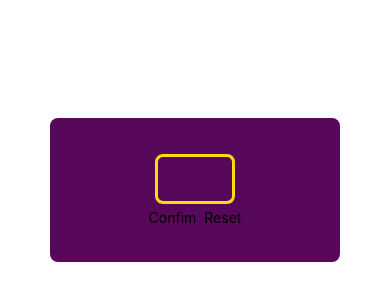
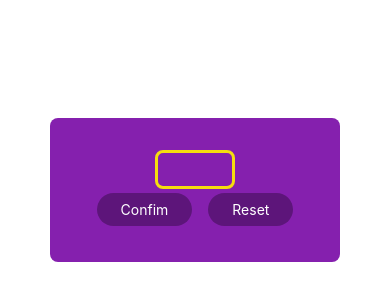
Before and after one commit to adityabhattad2021/learn-react-native, a React Native app in the folder guess-my-number/: screen / in a window 390 px wide. Shown: the part 232-532 px from the top of the page. Built offline with nearby package versions, Linux system fonts and the light colour scheme.

Commit message:
feat: adding visual feedback to the buttons

```diff
--- a/guess-my-number/components/primary-button.js
+++ b/guess-my-number/components/primary-button.js
@@ -1,13 +1,40 @@
-import {View, Text, StyleSheet} from 'react-native';
+import { View, Text, Pressable, StyleSheet } from 'react-native';
 
 
 
-export default function PrimaryButton({children}){
+export default function PrimaryButton({ children,onPress }) {
+
+    function onPressHandler(){
+        onPress()
+    }
+
     return (
-        <View>
-            <Text>
-                {children}
-            </Text>
+        <View style={styles.outerContainer}>
+            <Pressable style={styles.innerContainer} android_ripple={{color:'#781d9d'}} onPress={onPressHandler}>
+                <Text style={styles.textContainer}>
+                    {children}
+                </Text>
+            </Pressable>
         </View>
     )
 }
+
+
+
+const styles = StyleSheet.create({
+    outerContainer:{
+        borderRadius:24,
+        margin:4,
+        overflow:'hidden',
+        elevation:10,
+    },
+    innerContainer:{
+        backgroundColor:'#5d157a',
+        paddingVertical:8,
+        paddingHorizontal:24,
+        elevation:2,
+    },
+    textContainer:{
+        color:'#fff'
+    }
+})
--- a/guess-my-number/screens/start-game-screen.js
+++ b/guess-my-number/screens/start-game-screen.js
@@ -7,6 +7,15 @@ import PrimaryButton from "../components/primary-button";
 
 
 export default function StartGameScreen() {
+
+    function onPressConfirm(){
+        console.log("Confirm Pressed");
+    }
+
+    function onPressReset(){
+        console.log("Reset Pressed");
+    }
+
     return (
         <View style={styles.container}>
             <TextInput
@@ -15,10 +24,10 @@ export default function StartGameScreen() {
                 keyboardType="numeric"
             />
             <View style={styles.buttonContainer}>
-                <PrimaryButton>
+                <PrimaryButton onPress={onPressConfirm}>
                     Confim
                 </PrimaryButton>
-                <PrimaryButton>
+                <PrimaryButton onPress={onPressReset}>
                     Reset
                 </PrimaryButton>
             </View>
@@ -34,7 +43,7 @@ const styles = StyleSheet.create({
         marginHorizontal:50,
         justifyContent: 'space-evenly',
         alignItems: 'center',
-        backgroundColor:'#58085b',
+        backgroundColor:'#8520ae',
         borderRadius:8,
         elevation:12,
     },
```
